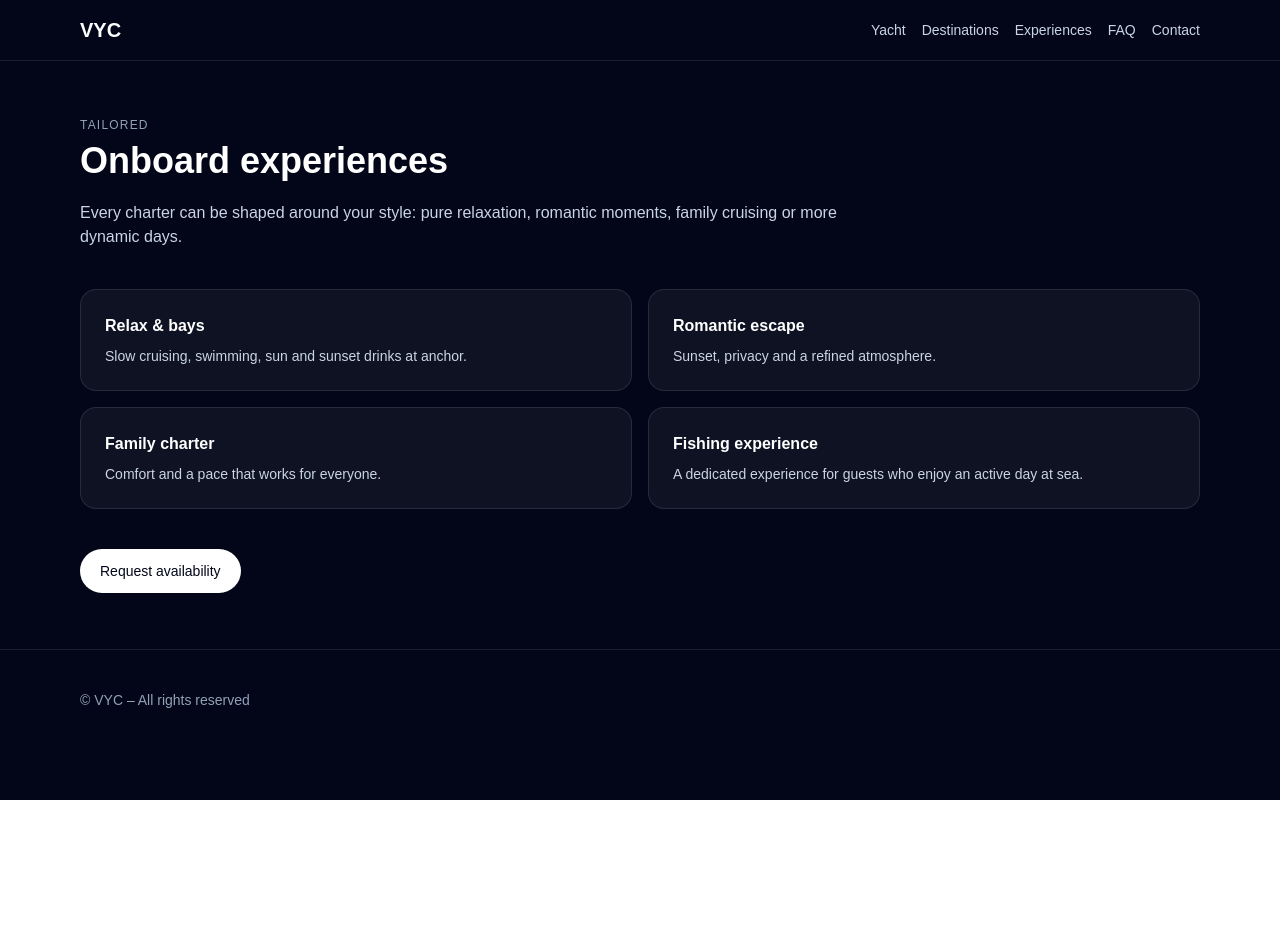
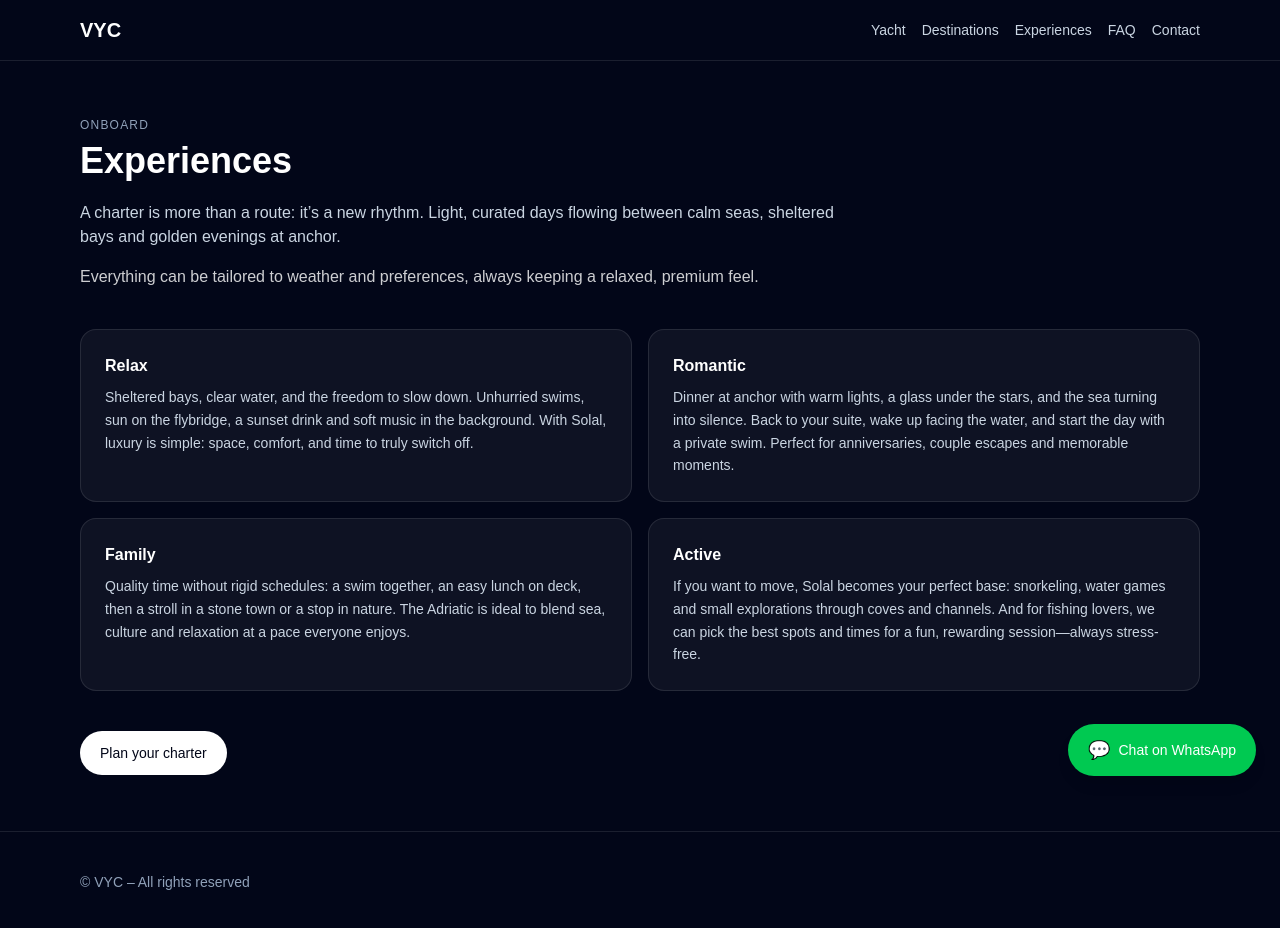
Before and after one commit to giacomovolt/vyc-site, a Next.js app: page /en/experiences in a window 1280 px wide. Shown: the top 928 px of the page. Before the commit the page ends 800 px from the top, so only its background shows below. Built offline with nearby package versions, Linux system fonts and the light colour scheme.

Commit message:
Update experiences page with Relax/Romantic/Family/Active and add WhatsApp floating button

```diff
--- a/src/app/[locale]/experiences/page.tsx
+++ b/src/app/[locale]/experiences/page.tsx
@@ -1,4 +1,5 @@
 import Link from "next/link";
+import WhatsAppFloatingButton from "@/components/WhatsAppFloatingButton";
 
 export default async function ExperiencesPage({
   params,
@@ -7,42 +8,93 @@ export default async function ExperiencesPage({
 }) {
   const { locale } = await params;
 
-  const title = locale === "it" ? "Esperienze a bordo" : "Onboard experiences";
-  const intro =
-    locale === "it"
-      ? "Ogni charter può essere modellato sul tuo stile: relax totale, momenti romantici, esperienze in famiglia o giornate più dinamiche."
-      : "Every charter can be shaped around your style: pure relaxation, romantic moments, family cruising or more dynamic days.";
-
-  const cards =
-    locale === "it"
-      ? [
-          ["Relax & baie", "Navigazione lenta, tuffi, sole e aperitivo in rada."],
-          ["Romantic escape", "Tramonto, atmosfera e privacy."],
-          ["Family charter", "Comfort e ritmi adatti a tutti."],
-          ["Fishing experience", "Un’esperienza dedicata a chi ama il mare in modo attivo."],
-        ]
-      : [
-          ["Relax & bays", "Slow cruising, swimming, sun and sunset drinks at anchor."],
-          ["Romantic escape", "Sunset, privacy and a refined atmosphere."],
-          ["Family charter", "Comfort and a pace that works for everyone."],
-          ["Fishing experience", "A dedicated experience for guests who enjoy an active day at sea."],
-        ];
-
-  const cta = locale === "it" ? "Richiedi disponibilità" : "Request availability";
+  const t = {
+    it: {
+      eyebrow: "A bordo",
+      title: "Esperienze",
+      intro:
+        "Un charter non è solo una rotta: è un ritmo nuovo. Giornate leggere, curate, che scorrono tra mare calmo, baie protette e serate luminose in rada.",
+      note:
+        "Ogni esperienza può essere modulata su meteo e desideri, mantenendo sempre un’impronta rilassata e “premium”.",
+      cta: "Parliamo del tuo charter",
+      cards: [
+        {
+          title: "Relax",
+          desc:
+            "Baie riparate, acqua trasparente e la libertà di rallentare. Nuotate senza fretta, sole sul fly, un drink al tramonto e musica bassa in sottofondo. Con Solal il lusso è semplice: spazio, comfort e tempo per staccare davvero.",
+        },
+        {
+          title: "Romantic",
+          desc:
+            "Cene in rada con luci soffuse, un calice sotto le stelle e il mare che diventa silenzio. Rientrare in suite, svegliarsi con vista acqua e iniziare la giornata con un tuffo “solo vostro”. Ideale per anniversari, fughe di coppia e momenti da ricordare.",
+        },
+        {
+          title: "Family",
+          desc:
+            "Tempo di qualità, senza orari rigidi: un bagno tutti insieme, un pranzo easy in pozzetto, poi una passeggiata in una città di pietra o un angolo di natura. L’Adriatico è perfetto per alternare mare, cultura e relax con un ritmo piacevole per grandi e piccoli.",
+        },
+        {
+          title: "Active",
+          desc:
+            "Se vuoi muoverti, Solal diventa la base perfetta: snorkeling, giochi d’acqua e piccole esplorazioni tra calette e canali. E per chi ama la pesca, possiamo scegliere spot e orari migliori per un’uscita divertente e concreta, sempre senza stress.",
+        },
+      ],
+    },
+    en: {
+      eyebrow: "Onboard",
+      title: "Experiences",
+      intro:
+        "A charter is more than a route: it’s a new rhythm. Light, curated days flowing between calm seas, sheltered bays and golden evenings at anchor.",
+      note:
+        "Everything can be tailored to weather and preferences, always keeping a relaxed, premium feel.",
+      cta: "Plan your charter",
+      cards: [
+        {
+          title: "Relax",
+          desc:
+            "Sheltered bays, clear water, and the freedom to slow down. Unhurried swims, sun on the flybridge, a sunset drink and soft music in the background. With Solal, luxury is simple: space, comfort, and time to truly switch off.",
+        },
+        {
+          title: "Romantic",
+          desc:
+            "Dinner at anchor with warm lights, a glass under the stars, and the sea turning into silence. Back to your suite, wake up facing the water, and start the day with a private swim. Perfect for anniversaries, couple escapes and memorable moments.",
+        },
+        {
+          title: "Family",
+          desc:
+            "Quality time without rigid schedules: a swim together, an easy lunch on deck, then a stroll in a stone town or a stop in nature. The Adriatic is ideal to blend sea, culture and relaxation at a pace everyone enjoys.",
+        },
+        {
+          title: "Active",
+          desc:
+            "If you want to move, Solal becomes your perfect base: snorkeling, water games and small explorations through coves and channels. And for fishing lovers, we can pick the best spots and times for a fun, rewarding session—always stress-free.",
+        },
+      ],
+    },
+  }[locale];
 
   return (
+    <>
       <div className="mx-auto max-w-6xl px-4 py-14 text-white">
         <div className="text-xs uppercase tracking-widest text-slate-400">
-        {locale === "it" ? "Su misura" : "Tailored"}
+          {t.eyebrow}
         </div>
-      <h1 className="mt-2 text-4xl font-semibold">{title}</h1>
-      <p className="mt-5 max-w-3xl text-slate-300">{intro}</p>
+
+        <h1 className="mt-2 text-4xl font-semibold">{t.title}</h1>
+
+        <p className="mt-5 max-w-3xl text-slate-300">{t.intro}</p>
+        <p className="mt-4 max-w-3xl text-white/80">{t.note}</p>
 
         <div className="mt-10 grid gap-4 md:grid-cols-2">
-        {cards.map(([t, d]) => (
-          <div key={t} className="rounded-2xl border border-white/10 bg-white/5 p-6">
-            <div className="text-base font-semibold">{t}</div>
-            <div className="mt-2 text-sm text-slate-300">{d}</div>
+          {t.cards.map((c) => (
+            <div
+              key={c.title}
+              className="rounded-2xl border border-white/10 bg-white/5 p-6"
+            >
+              <div className="text-base font-semibold">{c.title}</div>
+              <div className="mt-2 text-sm leading-relaxed text-slate-300">
+                {c.desc}
+              </div>
             </div>
           ))}
         </div>
@@ -52,9 +104,13 @@ export default async function ExperiencesPage({
             href={`/${locale}/contact`}
             className="inline-flex rounded-full bg-white px-5 py-3 text-sm font-medium text-slate-950 hover:bg-slate-100"
           >
-          {cta}
+            {t.cta}
           </Link>
         </div>
       </div>
+
+      {/* ✅ WhatsApp floating button (identico alla Home) */}
+      <WhatsAppFloatingButton locale={locale} />
+    </>
   );
 }
```
Lines whose indentation alone changed are shown as unchanged.
